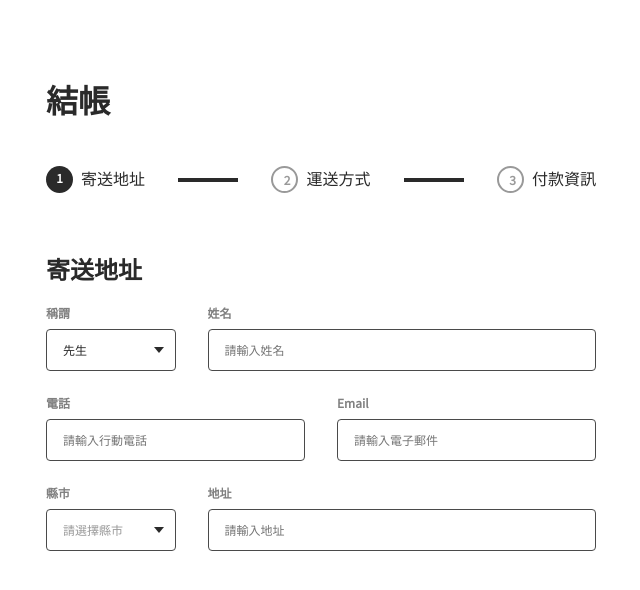
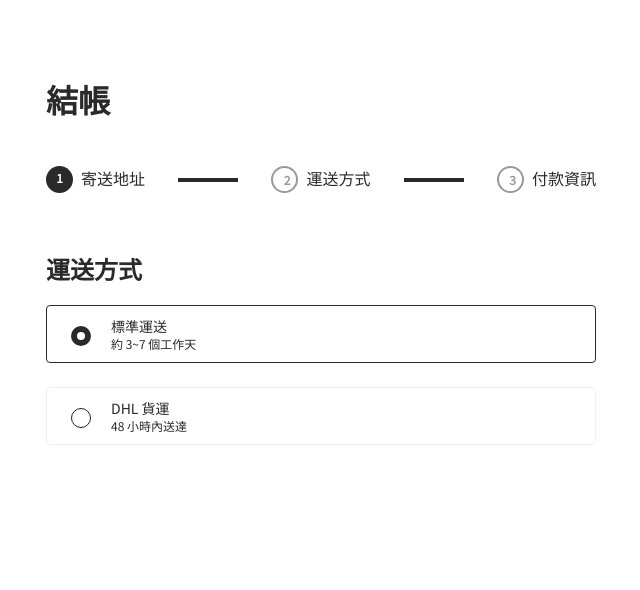
Before and after one commit to h967160/alpha-shop, a React (Create React App) app: page / in a window 1280 px wide. Shown: the top 590 px of the page, without its empty margins (44-684 px from the left). Built offline with nearby package versions, Linux system fonts and the light colour scheme.

Commit message:
feat: add Step2 component and style

```diff
--- /dev/null
+++ b/src/components/Main/Step/Form/Step2.jsx
@@ -0,0 +1,33 @@
+import styles from "./Step2.module.scss";
+export default function Step2() {
+  return (
+    //  shipping phase
+    <form className="col col-12" data-phase="shipping">
+      <h3 className={`${styles.formTitle}`}>運送方式</h3>
+      <section className={`${styles.formBody} col col-12`}>
+        <label className={`${styles.radioGroup} col col-12`} data-price="0">
+          <input id="shipping-standard" type="radio" name="shipping" checked />
+          <div className={`${styles.radioInfo}`}>
+            <div className="col col-12">
+              <div className={`${styles.text}`}>標準運送</div>
+              <div className={`${styles.price}`}></div>
+            </div>
+            <div className={`${styles.period} col col-12`}>約 3~7 個工作天</div>
+          </div>
+          <div className={`${styles.radioBoxBorder}`}></div>
+        </label>
+        <label className={`${styles.radioGroup} col col-12`} data-price="500">
+          <input id="shipping-dhl" type="radio" name="shipping" />
+          <div className={`${styles.radioInfo}`}>
+            <div className="col col-12">
+              <div className={`${styles.text}`}>DHL 貨運</div>
+              <div className={`${styles.price}`}></div>
+            </div>
+            <div className={`${styles.period} col col-12`}>48 小時內送達</div>
+          </div>
+          <div className={`${styles.radioBoxBorder}`}></div>
+        </label>
+      </section>
+    </form>
+  );
+}
--- /dev/null
+++ b/src/components/Main/Step/Form/Step2.module.scss
@@ -0,0 +1,97 @@
+h3.formTitle {
+  display: flex;
+  flex: 0 0 100%;
+  font-weight: 700;
+  font-size: 24px;
+  line-height: 24px;
+}
+
+section.formBody {
+  .col {
+    width: 100%;
+    display: grid;
+    grid-template-columns: 3fr 9fr;
+    gap: 2rem;
+  }
+
+  .col:nth-child(2) {
+    grid-template-columns: 6fr 6fr;
+  }
+  .col:nth-child(3) {
+    grid-template-columns: 3fr 9fr;
+  }
+  .radioGroup {
+    position: relative;
+    justify-content: unset;
+    padding: 11px 20px;
+    margin-top: 24px;
+    cursor: pointer;
+
+    input[type="radio"] {
+      width: 20px;
+      height: 20px;
+      margin-right: 20px;
+      align-self: center;
+      appearance: none;
+    }
+
+    input[type="radio"]::before {
+      content: "";
+      display: block;
+      width: inherit;
+      height: inherit;
+      border: 1px solid #222222;
+      border-radius: 50%;
+      background-color: #ffffff;
+    }
+
+    input[type="radio"]:checked::before {
+      border: 6px solid #2a2a2a;
+      background-color: #ffffff;
+    }
+
+    .radioInfo {
+      display: flex;
+      flex-grow: 1;
+      flex-wrap: wrap;
+      align-content: center;
+
+      .col {
+        margin-bottom: 2px;
+      }
+      .text {
+        font-size: 14px;
+        font-weight: normal;
+        line-height: 20px;
+      }
+      .price,
+      .period {
+        font-size: 12px;
+        line-height: 16px;
+      }
+    }
+
+    .radioBoxBorder {
+      position: absolute;
+      left: 0;
+      right: 0;
+      top: 0;
+      bottom: 0;
+    }
+
+    input[type="radio"] ~ .radioBoxBorder {
+      border-radius: 4px;
+      border: 1px solid #f0f0f5;
+    }
+    input[type="radio"]:checked ~ .radioBoxBorder {
+      border: 1px solid #2a2a2a;
+    }
+
+    #shipping-standard ~ .radioInfo .shipping-text {
+      font-weight: normal;
+    }
+    #shipping-dhl ~ .radioInfo .shipping-text {
+      font-weight: 700;
+    }
+  }
+}
--- a/src/components/Main/Step/StepForm.jsx
+++ b/src/components/Main/Step/StepForm.jsx
@@ -1,9 +1,11 @@
 import styles from "./StepForm.module.scss";
-import Step1 from "./Form/Step1";
+// import Step1 from "./Form/Step1";
+import Step2 from "./Form/Step2";
 export default function StepForm() {
   return (
     <section className={`${styles.formContainer} col col-12`}>
-      <Step1 />
+      {/* <Step1 /> */}
+      <Step2 />
     </section>
   );
 }
```
